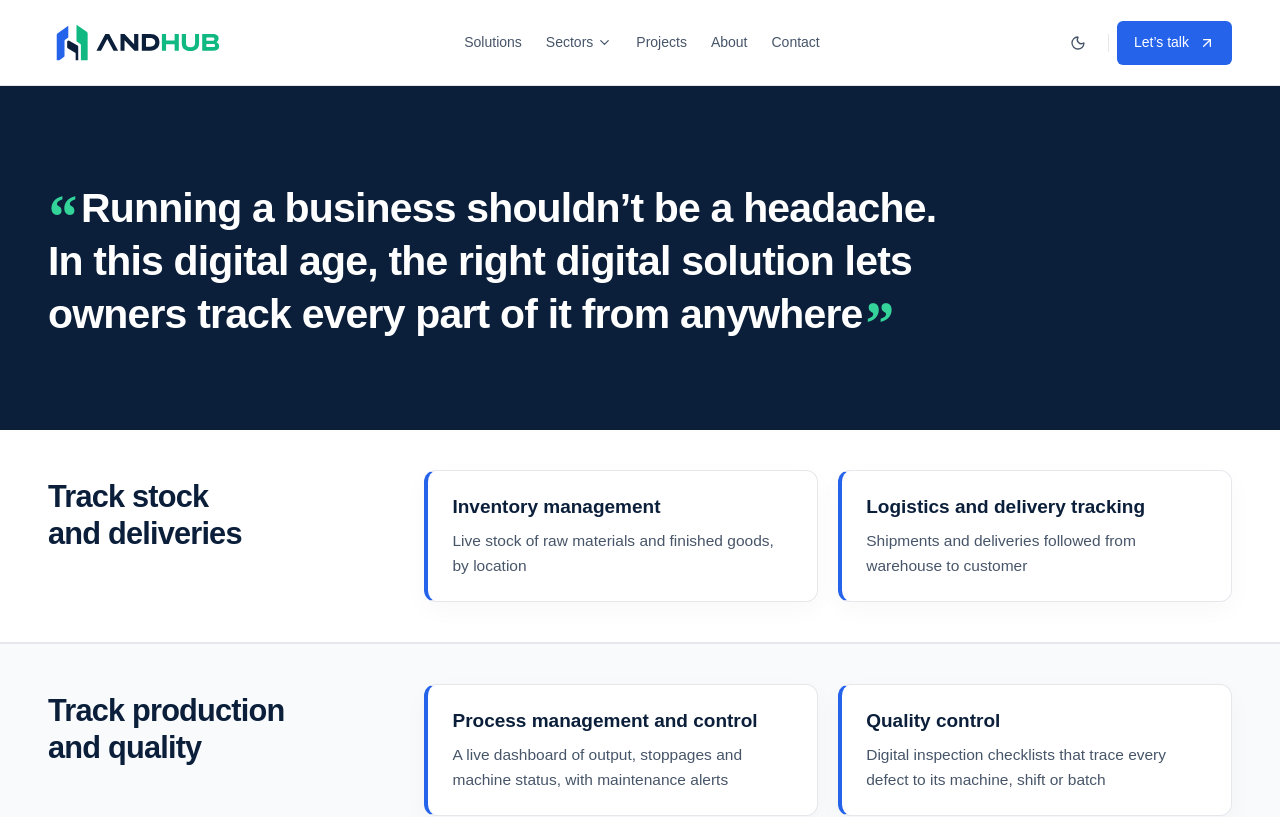
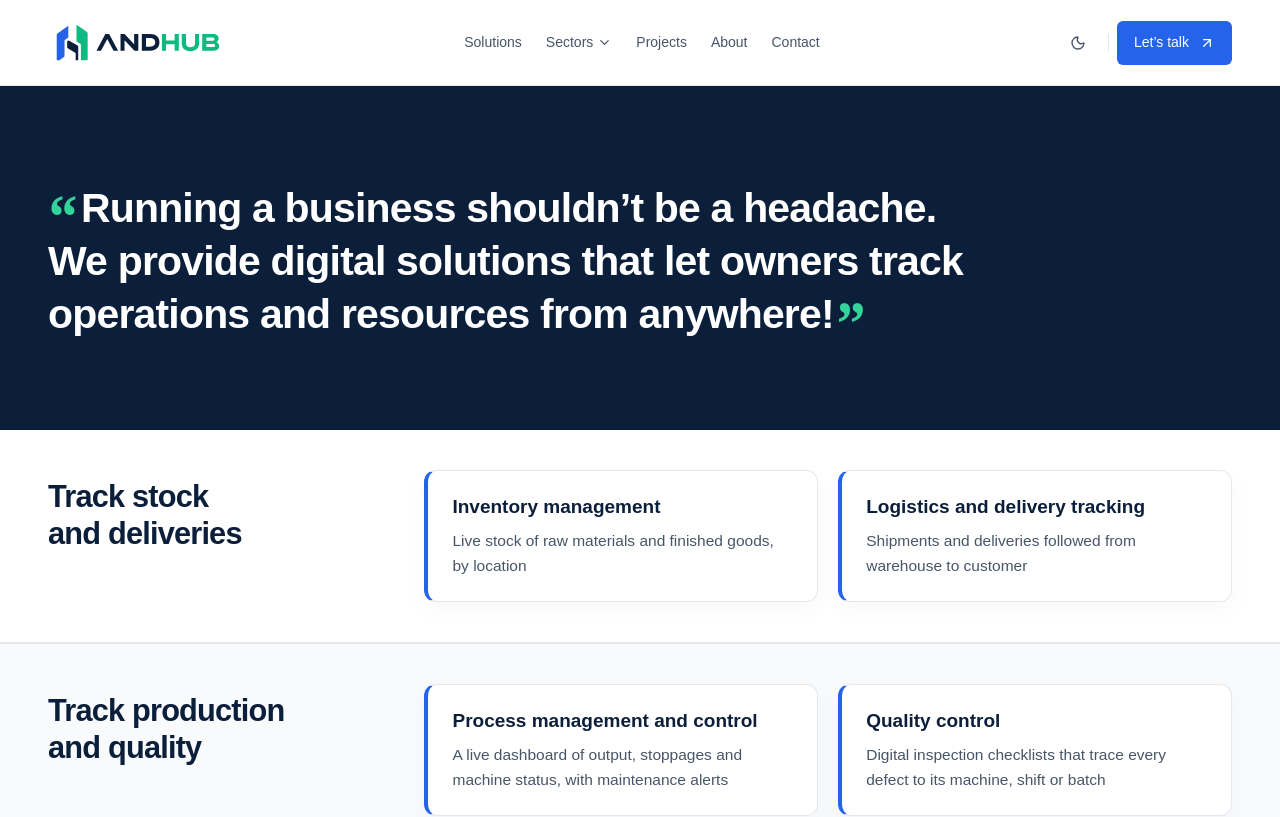
Before and after one commit to 1hubengineering/website-v1, a React (Vite) app: page /solutions in a window 1280 px wide. Shown: the top 817 px of the page. Built offline with nearby package versions, Linux system fonts and the light colour scheme; a web font is replaced by a local one.

Commit message:
Solutions quote: track operations and resources from anywhere

```diff
--- a/src/pages/solutions.tsx
+++ b/src/pages/solutions.tsx
@@ -13,8 +13,8 @@ export function SolutionsPage() {
         statement
         title={
           <q className="hook-quote">
-            Running a business shouldn’t be a headache. In this digital age, the right digital
-            solution lets owners track every part of it from anywhere
+            Running a business shouldn’t be a headache. We provide digital solutions that let
+            owners track operations and resources from anywhere!
           </q>
         }
       />
```
Also changed, not shown: 1 other file (tests, documents, lock files or other folders).
